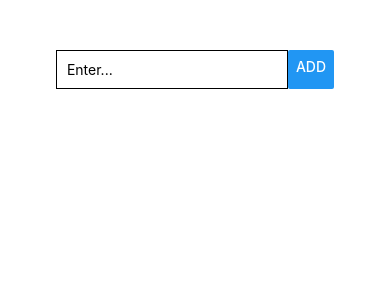
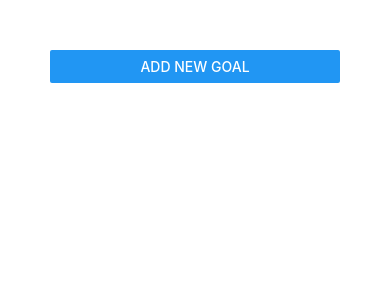
Before and after one commit to ohotnikarturik/react-native-expo-first-app, a React Native app: screen / in a window 390 px wide. Shown: the top 300 px of the page. Built offline with nearby package versions, Linux system fonts and the light colour scheme.

Commit message:
modal component wit animation and cancel button

```diff
--- a/App.js
+++ b/App.js
@@ -1,18 +1,19 @@
 import React, { useState } from "react";
-import { StyleSheet, View, FlatList } from "react-native";
+import { StyleSheet, View, FlatList, Button } from "react-native";
 
 import { GoalInput } from "./src/components/GoalInput";
 import { GoalItem } from "./src/components/GoalItem";
 
 export default function App() {
   const [courseGoals, setCourseGoals] = useState([]);
-  console.log("state", courseGoals);
+  const [isAddMode, setIsAddMode] = useState(false)
 
   const addGoalHandler = (goalTitle) => {
     setCourseGoals((currentGoals) => [
       ...courseGoals,
       { id: Math.random().toString(), value: goalTitle },
     ]);
+    setIsAddMode(false)
   };
 
   const removeGoalHandler = (goalId) => {
@@ -21,9 +22,19 @@ export default function App() {
     });
   };
 
+  const cancelAdditionalHandler = () => {
+    setIsAddMode(false)
+  }
+
+  // const onVisibleHandler = () => {
+  //   !visible ? setVisible(() => true) : setVisible(() => false)
+
+  // }
+
   return (
     <View style={styles.container}>
-      <GoalInput onAddGoal={addGoalHandler} />
+      <Button onPress={() => setIsAddMode(true)} title='Add New Goal'/>
+      <GoalInput onCancel={cancelAdditionalHandler} visible={isAddMode} onAddGoal={addGoalHandler} />
       <FlatList
         keyExtractor={(item, index) => item.id}
         data={courseGoals}
--- a/src/components/GoalInput.js
+++ b/src/components/GoalInput.js
@@ -1,42 +1,60 @@
 import React, { useState } from "react";
-import { View, TextInput, Button, StyleSheet } from "react-native";
+import { View, TextInput, Button, StyleSheet, Modal } from "react-native";
 
-export const GoalInput = ({ onAddGoal }) => {
-  const [enterGoal, setEnterGoal] = useState('');
+export const GoalInput = ({ onAddGoal, visible, onCancel }) => {
+  const [enterGoal, setEnterGoal] = useState("");
 
-  const onChangeHandler = (inputValue) => {
+  const changeHandler = (inputValue) => {
     setEnterGoal(inputValue);
   };
 
+  const addGoalHandler = () => {
+    onAddGoal(enterGoal);
+    setEnterGoal("");
+  };
+
   return (
+    <Modal visible={visible} animationType="slide">
       <View style={styles.inputContainer}>
         <TextInput
-        onChangeText={onChangeHandler}
+          onChangeText={changeHandler}
           value={enterGoal}
           style={styles.input}
           placeholder="Enter..."
         />
-      <Button
-        onPress={() => {
-          onAddGoal(enterGoal);
-          setEnterGoal('')
-        }}
-        title="ADD"
-      />
+        <View style={styles.buttonContainer}>
+          <View style={styles.button}>
+            <Button title={"CANCEL"} onPress={onCancel} color="red" />
           </View>
+          <View style={styles.button}>
+            <Button onPress={addGoalHandler} title="ADD" />
+          </View>
+        </View>
+      </View>
+    </Modal>
   );
 };
 
 const styles = StyleSheet.create({
   inputContainer: {
-    flexDirection: "row",
+    flex: 1,
     justifyContent: "center",
-    alignContent: "center",
+    alignItems: "center",
   },
   input: {
     width: "80%",
     borderBottomColor: "black",
     borderWidth: 1,
     padding: 10,
+    marginBottom: 10,
+    fontSize: 20,
   },
+  buttonContainer: {
+    flexDirection: "row",
+    width: "80%",
+    justifyContent: "space-between",
+  },
+  button: {
+    width: '40%'
+  }
 });
```
Lines whose indentation alone changed are shown as unchanged.
